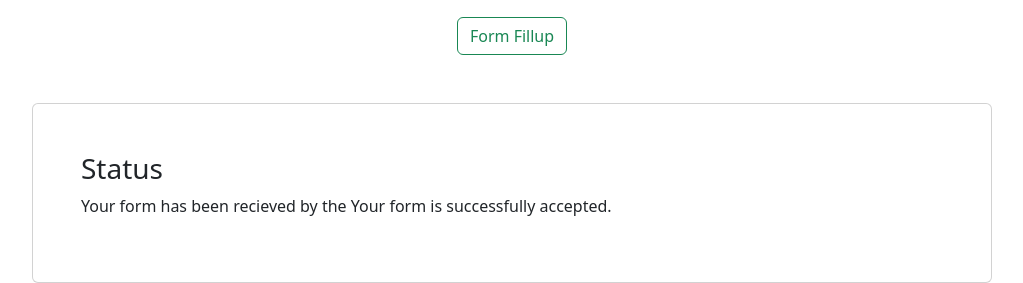
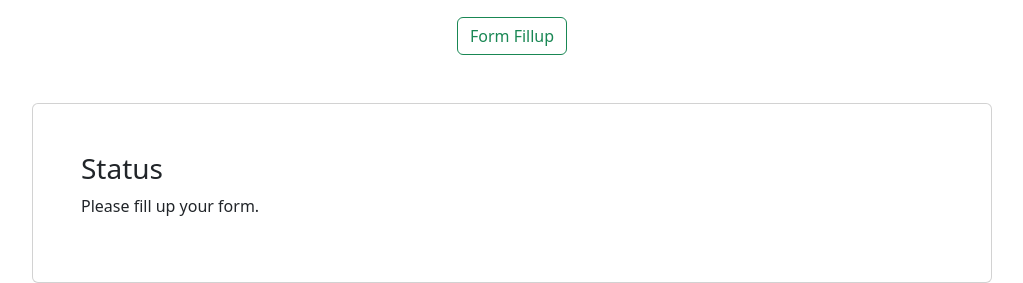
Before and after one commit to HasanatSiam/FormFillUp, a Django app: page / in a window 1280 px wide. Shown: the part 553-836 px from the top of the page, without its empty margins (128-1151 px from the left). Run offline with Django 4.2, Linux system fonts and the light colour scheme; a user stored in the database is signed in; data comes from the database, SQL or seed files in the repository; both versions use the stored data as it was after the commit.

Commit message:
Status changed

```diff
--- a/app/templates/app/dashboard.html
+++ b/app/templates/app/dashboard.html
@@ -83,17 +83,30 @@
   <div class="d-flex flex-row align-items-center justify-content-center">
     <div class="container card w-75 p-5">
       <h3>Status</h3>
-      <p>Your form has been recieved by the
-        {% if  form.step == 1 %}
-          department
+
+        <!-- <p>Your form has been recieved by the
+          {% if  form.step == 1 %}
+            department
+          {% elif form.step == 2 %}
+            hall
+          {% elif form.step == 3 %}
+            Administration office
+          {% else %}
+            Your form is successfully accepted.
+          {% endif %}
+        </p> -->
+        {% if form.step == 1 %}
+          <p>Your form has been recieved by the department</p>
         {% elif form.step == 2 %}
-          hall
+          <p>Your form has been recieved by the hall</p>
         {% elif form.step == 3 %}
-          Administration office
+          <p>Your form has been recieved by the administration office</p>
+        {% elif form.step == 4 %}
+          <p> form is successfully accepted. </p>
         {% else %}
-          Your form is successfully accepted.
+          <p>Please fill up your form.</p>
         {% endif %}
-        </p>
+
     </div>
   </div>
 
```
Also changed, not shown: db.sqlite3.
